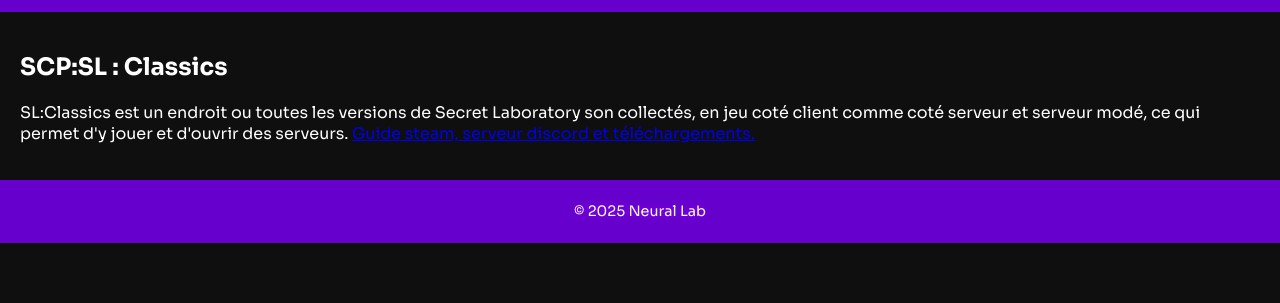
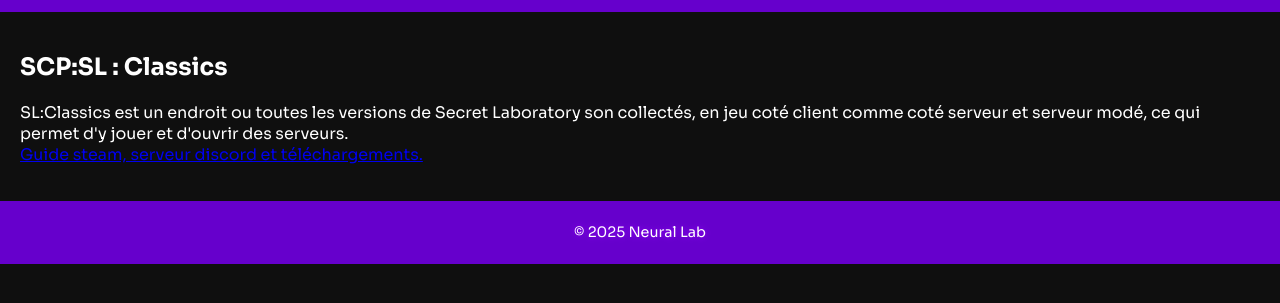
Before and after one commit to Louchatfroff/NeuralLab, a plain HTML site: page game2.html in a window 1280 px wide. Shown: the part 79-382 px from the top of the page. Drawn offline with Linux system fonts and the light colour scheme.

Commit message:
Update game2.html

```diff
--- a/game2.html
+++ b/game2.html
@@ -16,7 +16,7 @@
     <main style="padding: 20px;">
       <h2>SCP:SL : Classics</h2>
       <p>SL:Classics est un endroit ou toutes les versions de Secret Laboratory son collectés, en jeu coté client comme coté serveur et serveur modé, ce qui permet d'y jouer et d'ouvrir des serveurs.
-        <a href="https://steamcommunity.com/sharedfiles/filedetails/?id=2510246991">Guide steam, serveur discord et téléchargements.</a>   </p>
+        <br /> <a href="https://steamcommunity.com/sharedfiles/filedetails/?id=2510246991">Guide steam, serveur discord et téléchargements.</a>   </p>
     </main>
     <footer class="footer">
       <p>© 2025 Neural Lab</p>
```
